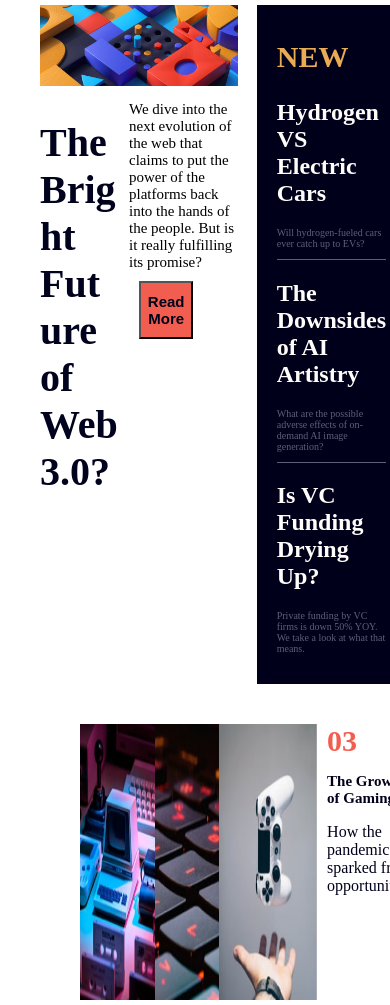
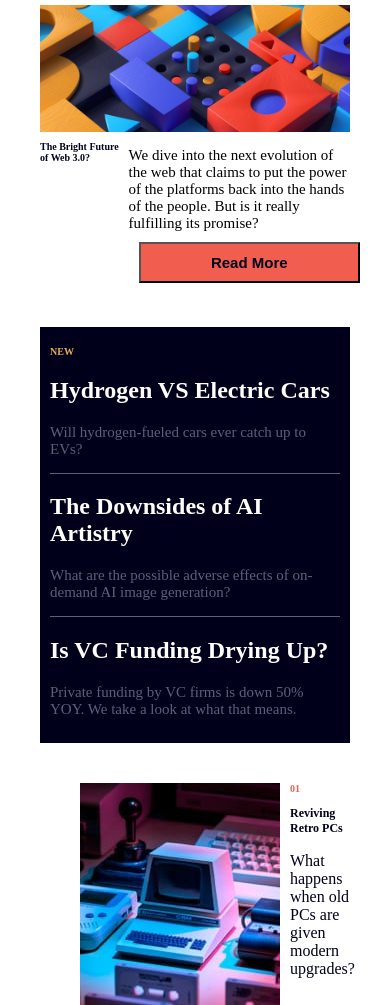
Before and after one commit to HencelAriasSantos/Proyecto-maquetado, a plain HTML site: page index.html in a window 390 px wide. Shown: the part 95-1100 px from the top of the page. Drawn offline with Linux system fonts and the light colour scheme.

Commit message:
Estilos adicionales

```diff
--- a/styles.css
+++ b/styles.css
@@ -164,7 +164,10 @@ html {
 
 .fondo__article__item:hover {
   transform: scale(1.10);
-  box-shadow: 0 10px 20px rgba(0, 0, 0, 0.3);
+  box-shadow: 0 3rem 3rem rgba(0, 0, 0, 0.3);
+  background-color: rgb(0, 0, 0);
+  color: hsl(0, 0%, 100%);
+
 }
 
 .fondo__article__item__text h4 {
@@ -190,6 +193,56 @@ html {
   background-color: #ddd64c;
 }
 
+@media (max-width: 768px) {
+  .main {
+    flex-direction: column;
+  }
+
+  .main__hero {
+    width: 100%;
+  }
+
+  .main__hero__text h1 {
+    font-size: 1rem;
+  }
+
+  .main__hero__text p {
+    width: 100%;
+  }
+
+  .main__hero__text__p__button {
+    width: 100%;
+  }
+
+  .sidebar {
+    width: 100%;
+  }
+
+  .sidebar__article__item__new {
+    font-size: 1rem;
+  }
+
+  .sidebar__article__item {
+    margin: 0;
+  }
+
+  .sidebar__article__item__text {
+    font-size: 1.5rem;
+  }
+
+  .fondo {
+    flex-direction: column;
+  }
+
+  .fondo__article__item__text h4 {
+    font-size: 1rem;
+  }
+
+  .fondo__article__item__text h3 {
+    font-size: 1.2rem;
+  }
+}
+
 /* {
   border: 1px solid pink;
 }
```
